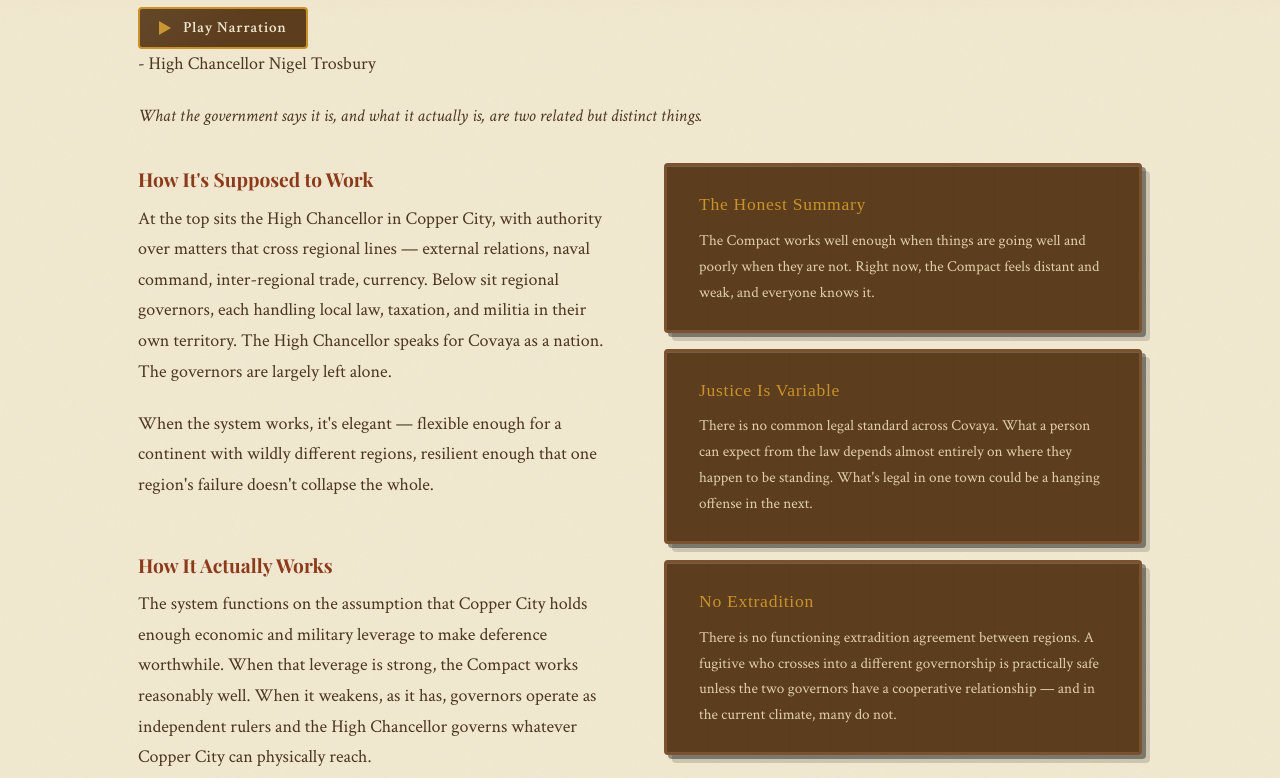
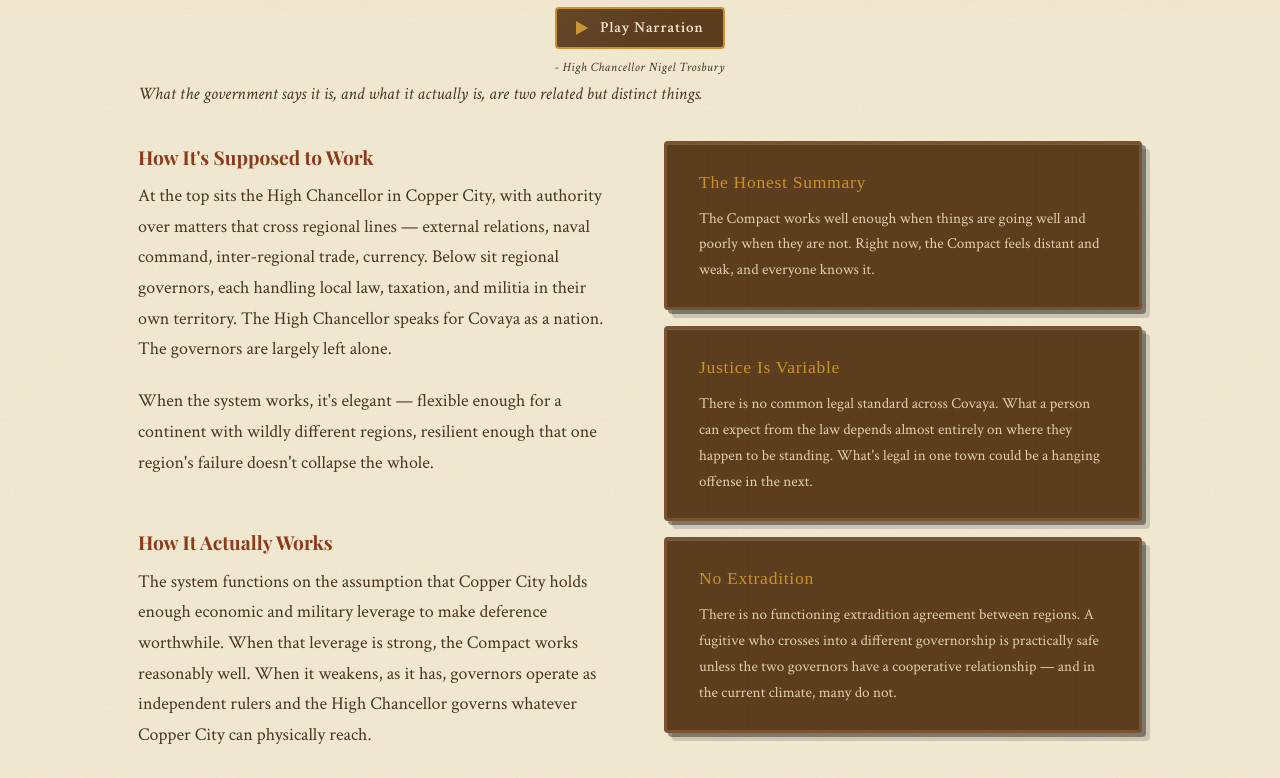
Before and after one commit to Watso196/cowboys-and-chaos-intro-site, a plain HTML site: page culture.html in a window 1280 px wide. Shown: the part 463-1241 px from the top of the page. Drawn offline with nearby package versions, Linux system fonts and the light colour scheme; a web font is replaced by a local one.

Commit message:
styles: updating narration attributions and audio buttons

```diff
--- a/css/style.css
+++ b/css/style.css
@@ -207,7 +207,9 @@ p:last-child { margin-bottom: 0; }
 
 /* ── Audio Player ──────────────────────────────────────────── */
 .audio-player {
-  display: inline-flex;
+  display: flex;
+  width: fit-content;
+  margin: 0 auto;
   align-items: center;
   gap: 0.75rem;
   background: var(--wood);
@@ -265,6 +267,22 @@ p:last-child { margin-bottom: 0; }
 }
 
 .audio-label { font-weight: 600; letter-spacing: 0.05em; }
+
+/* ── Audio Attribution ─────────────────────────────────────── */
+.audio-player + p {
+  font-family: var(--font-body);
+  font-style: italic;
+  font-size: 0.8rem;
+  letter-spacing: 0.04em;
+  color: var(--dust);
+  text-align: center;
+  margin-top: 0.5rem;
+  margin-bottom: 0;
+}
+
+.parchment-section .audio-player + p {
+  color: var(--ink-light);
+}
 
 /* ── Wooden Sign Cards ─────────────────────────────────────── */
 .wooden-sign {
```
